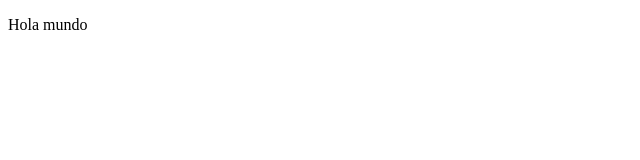
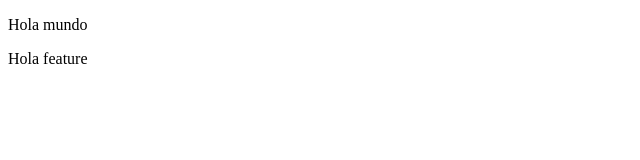
Before and after one commit to BacilioGonzalez/basic-Git, a plain HTML site: page index.html in a window 1280 px wide. Shown: the full height of the page, 0-640 px from the left. Drawn offline with Linux system fonts and the light colour scheme.

Commit message:
Modify index.html file

```diff
--- a/index.html
+++ b/index.html
@@ -1,4 +1,5 @@
 <!DOCTYPE html>
 <body>
     <p>Hola mundo</p>
+    <p>Hola feature</p>
 </body>
```
